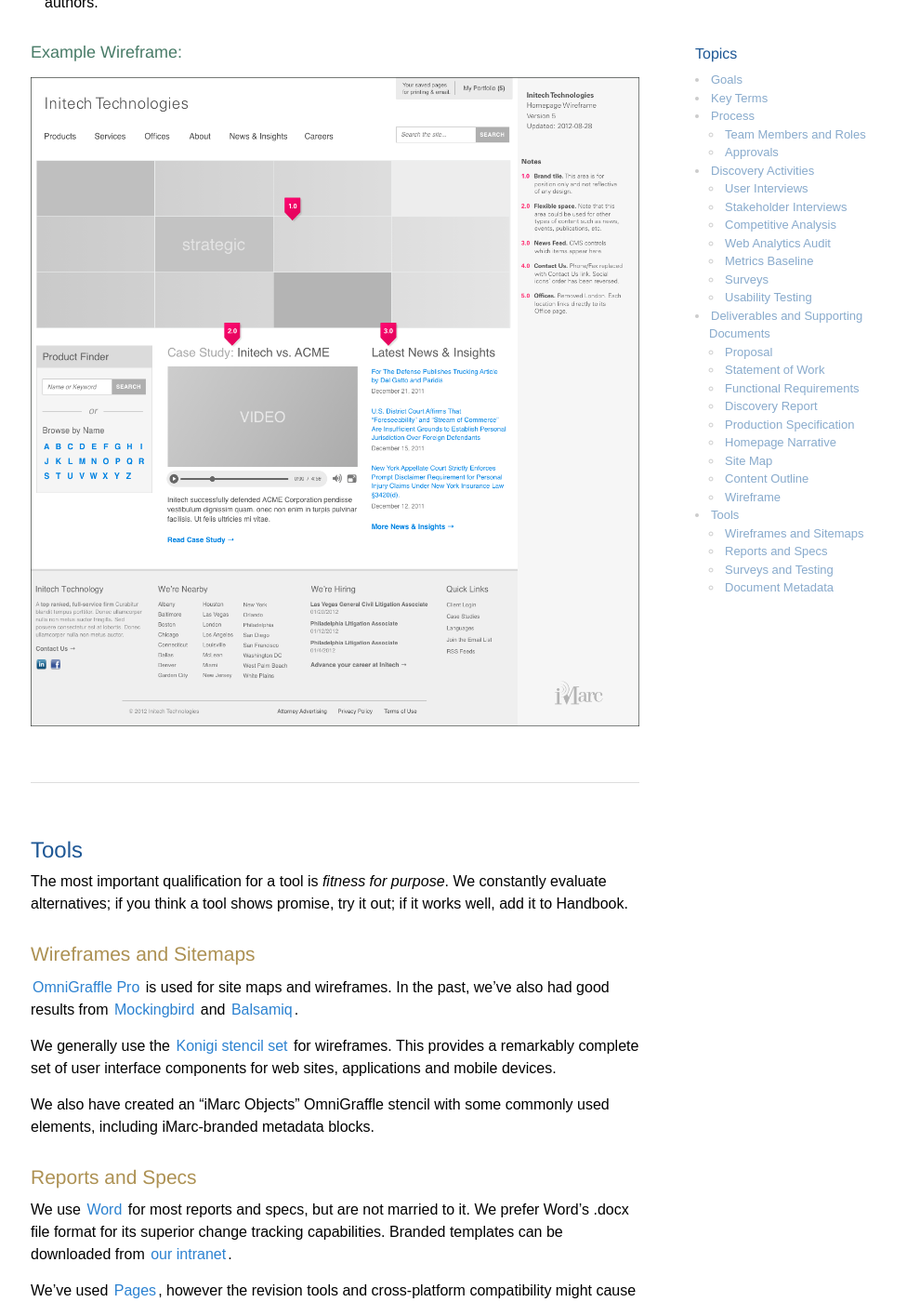
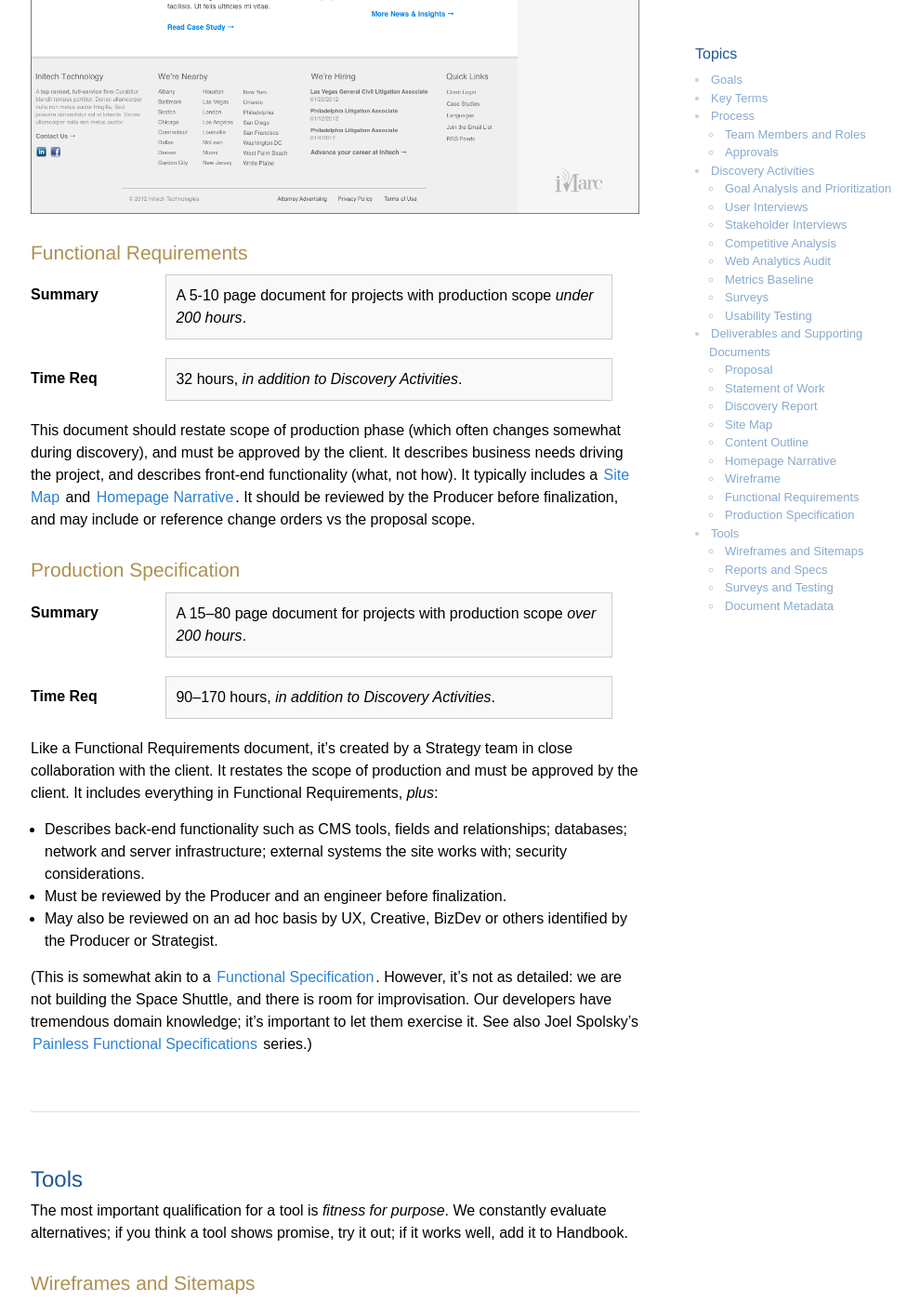
Before and after one commit to imarc/handbook, a Jekyll site: the page built from strategy.markdown, in a window 1280 px wide and 1400 px high, scrolled down 13752 px. Shown: the whole window at 93% size, without its empty margins (137-1127 px from the left). Built offline with Jekyll 4.4.1, drawn with Linux system fonts in a browser that asks for light colours; nearby versions of some CDN libraries; some of the changed text lies outside the part shown.

Commit message:
New Goals Analysis activity; re-ordered deliverables

```diff
--- a/strategy.markdown
+++ b/strategy.markdown
@@ -105,6 +105,28 @@
 Depending on budget and goals, a number of research activities may be incorporated into a project.
 
 Most are qualitative, meaning they depend heavily upon the expertise and experience of the researchers—for example, interviews and hallway testing. Some are quantitative, meaning they are designed to produce a measurable result—for example, surveys and analytics. Designing meaningful quantitative research takes time, budget and substantial expertise; few projects actually require this, but the ones that do will benefit greatly.
+
+
+### Goal Analysis and Prioritization
+
+Objective
+:	Review and prioritize goals based on business requirements and audience needs.
+
+Tasks
+:	Explore and prioritize the client's business environment, target audiences, goals and key challenges.
+
+Deliverables
+:	Findings are summarized in the [Discovery Report](#DiscoveryReport).
+
+Time Req
+:	22-28 hours
+
+**Topics include:**
+
++ Business overview, including services, customers and market situation
++ Prioritized goals
++ Known challenges
++ Target audiences
 
 
 ### User Interviews
@@ -364,51 +373,18 @@
 
 **Topics include:**
 
-+ Business overview, including services, customers and market situation
-+ Target audiences
-+ Project goals, prioritized
-+ Project challenges
-+ [Web Analytics Audit](#WebAnalyticsAudit) results and notable trends
++ [Goal Analysis and Prioritization](#GoalAnalysisAndPrioritization)
++ [Web Analytics Audit](#WebAnalyticsAudit)
 + [Metrics Baseline](#MetricsBaseline)
 + [Competitive analysis](#CompetitiveAnalysis)
-+ [Stakeholder interviews](#StakeholderInterviews) findings (if conducted)
++ [Stakeholder interview](#StakeholderInterviews) findings (if conducted)
 + [User interview](#UserInterviews) findings (if conducted)
 + [Survey](#Surveys) findings (if conducted)
 + [Usability Testing](#UsabilityTesting) results (if conducted)
 + Recommendations
 
-Sometimes a presentation format may be used instead; set appropriate client expectations based on the exact discovery activities you plan to undertake.
-
 The Discovery Report serves as a foundation for the next documents: site map, wireframes, and specifications.
 
-
-### Production Specification
-
-Summary
-:	A 15–80 page document for projects with production scope *over 200 hours*.
-
-Time Req
-:	 90–170 hours, *in addition to Discovery Activities*.
-
-
-Like a Functional Requirements document, it's created by a Strategy team in close collaboration with the client. It restates the scope of production and must be approved by the client. It includes everything in Functional Requirements, *plus*:
-
-+ Describes back-end functionality such as CMS tools, fields and relationships; databases; network and server infrastructure; external systems the site works with; security considerations.
-+ Must be reviewed by the Producer and an engineer before finalization.
-+ May also be reviewed on an ad hoc basis by UX, Creative, BizDev or others identified by the Producer or Strategist.
-
-(This is somewhat akin to a [Functional Specification](http://en.wikipedia.org/wiki/Functional_specification). However, it's not as detailed: we are not building the Space Shuttle, and there is room for improvisation. Our developers have tremendous domain knowledge; it's important to let them exercise it. See also Joel Spolsky's [Painless Functional Specifications](http://www.joelonsoftware.com/articles/fog0000000036.html) series.)
-
-
-### Homepage Narrative
-
-Summary
-: Brief, 1-2 page document that defines all content, features and functionality required for the homepage.
-
-Time Req
-:	4–6 hours, and inclusion in the Functional Requirements Document
-
-This simple list and description acts as a starting point for the design and creative phase. It is done instead of a wireframe.
 
 
 ### Site Map
@@ -443,6 +419,17 @@
 ![Sample Content Outline](img/strategy/content_outline.png)
 
 
+### Homepage Narrative
+
+Summary
+: Brief, 1-2 page document that defines all content, features and functionality required for the homepage.
+
+Time Req
+:	4–6 hours, and inclusion in the Functional Requirements Document
+
+This simple list and description acts as a starting point for the design and creative phase. It is done instead of a wireframe.
+
+
 ### Wireframe
 
 Summary
@@ -464,6 +451,39 @@
 
 #### Example Wireframe:
 ![Example of Wireframe](img/strategy/wireframe.png)
+
+
+
+
+### Functional Requirements
+
+Summary
+:	A 5-10 page document for projects with production scope *under 200 hours*.
+
+Time Req
+:	32 hours, *in addition to Discovery Activities*.
+
+
+This document should restate scope of production phase (which often changes somewhat during discovery), and must be approved by the client. It describes business needs driving the project, and describes front-end functionality (what, not how). It typically includes a [Site Map](#SiteMap) and [Homepage Narrative](#HomepageNarrative). It should be reviewed by the Producer before finalization, and may include or reference change orders vs the proposal scope.
+
+
+
+### Production Specification
+
+Summary
+:	A 15–80 page document for projects with production scope *over 200 hours*.
+
+Time Req
+:	 90–170 hours, *in addition to Discovery Activities*.
+
+
+Like a Functional Requirements document, it's created by a Strategy team in close collaboration with the client. It restates the scope of production and must be approved by the client. It includes everything in Functional Requirements, *plus*:
+
++ Describes back-end functionality such as CMS tools, fields and relationships; databases; network and server infrastructure; external systems the site works with; security considerations.
++ Must be reviewed by the Producer and an engineer before finalization.
++ May also be reviewed on an ad hoc basis by UX, Creative, BizDev or others identified by the Producer or Strategist.
+
+(This is somewhat akin to a [Functional Specification](http://en.wikipedia.org/wiki/Functional_specification). However, it's not as detailed: we are not building the Space Shuttle, and there is room for improvisation. Our developers have tremendous domain knowledge; it's important to let them exercise it. See also Joel Spolsky's [Painless Functional Specifications](http://www.joelonsoftware.com/articles/fog0000000036.html) series.)
 
 
 
```
Also changed, not shown: other parts of strategy.markdown (+1 -14 lines).
